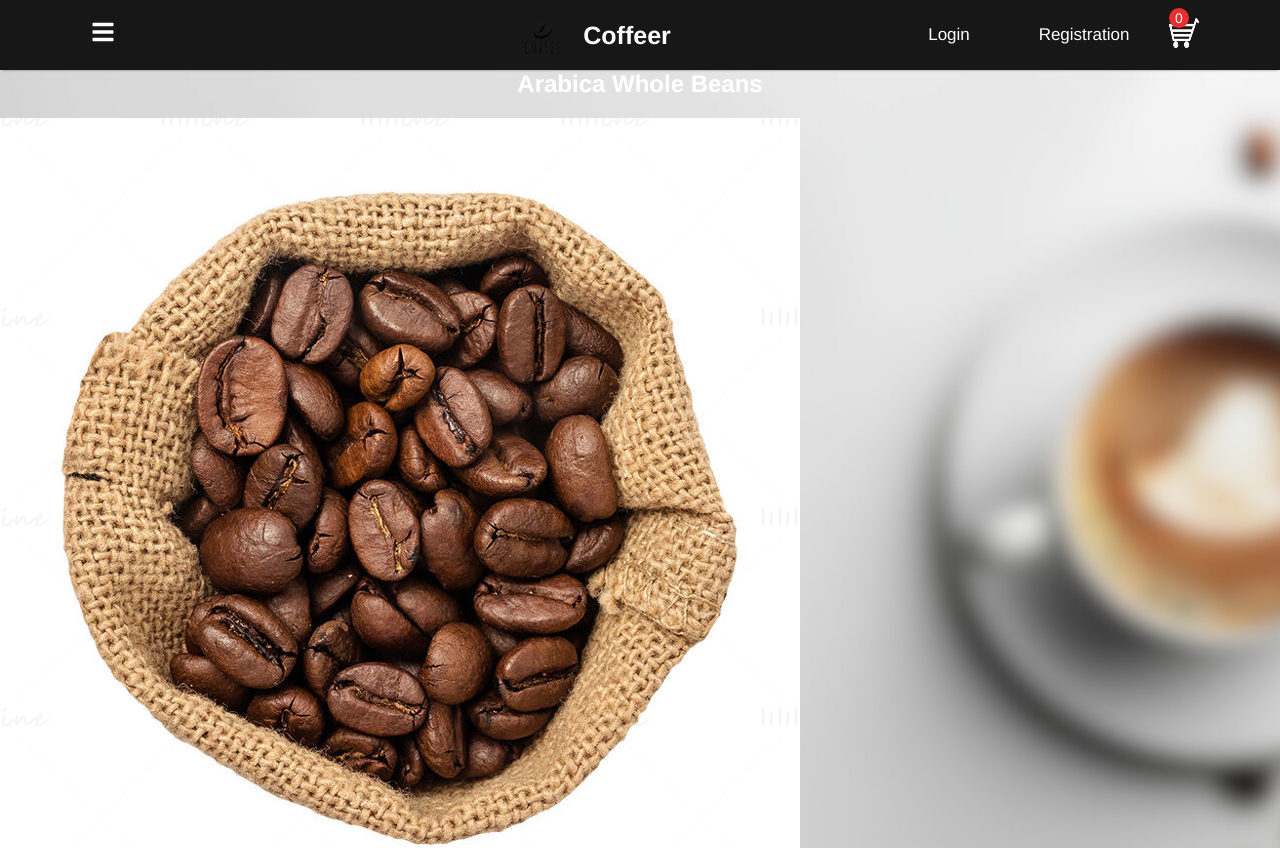
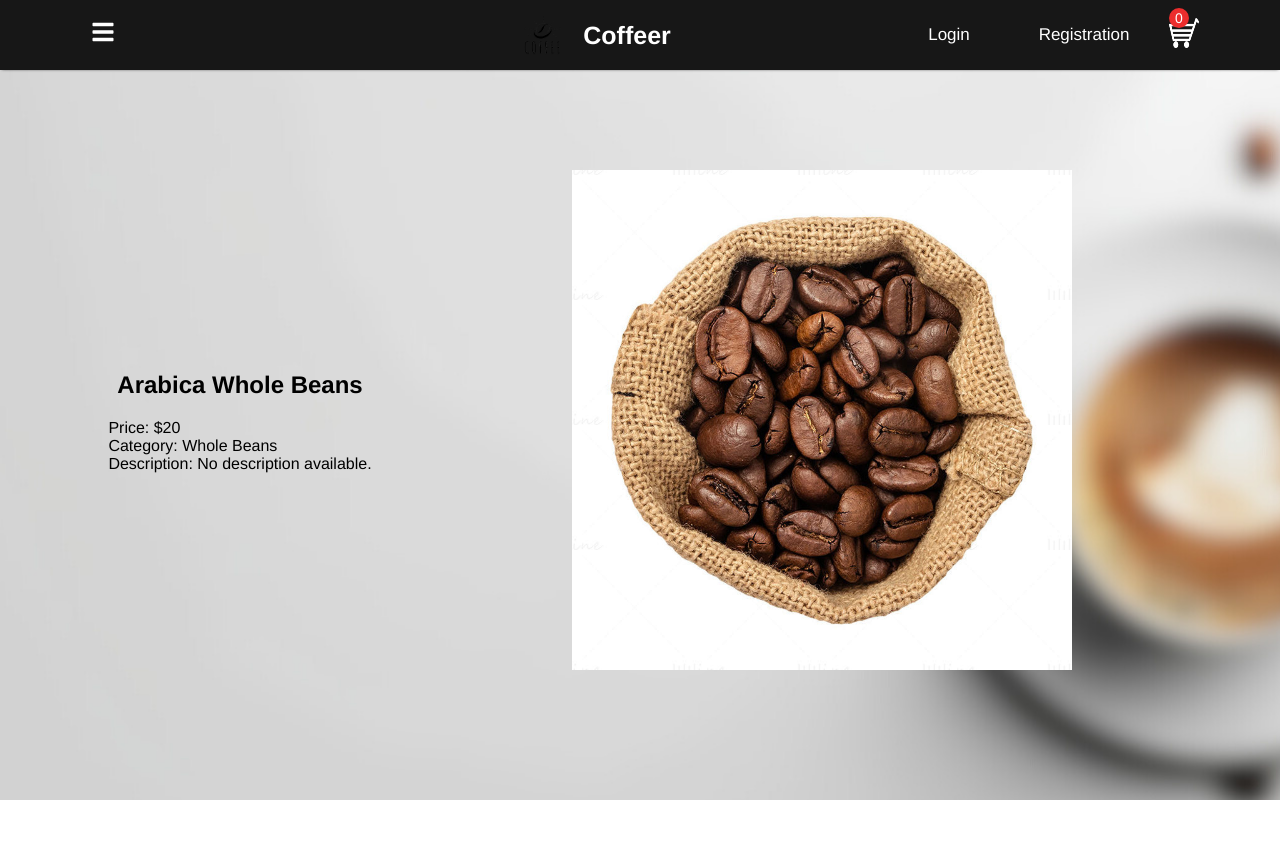
Before and after one commit to po133na/tech-store, a React (Create React App) app: page /categories/1 in a window 1280 px wide. Shown: the top 848 px of the page. After the commit the page ends 800 px from the top, so only its background shows below. Built offline with nearby package versions, Linux system fonts and the light colour scheme.

Commit message:
usestate x productdetails design

```diff
--- a/src/Components/Hero/Hero.css
+++ b/src/Components/Hero/Hero.css
@@ -60,3 +60,8 @@
     background: #9d7e5f;
     text-decoration: none;
 }
+
+.butts{
+    display: flex;
+    align-items: center;
+}
--- a/src/Components/Hero/Hero.jsx
+++ b/src/Components/Hero/Hero.jsx
@@ -1,8 +1,14 @@
-import React from 'react'
-import './Hero.css'
-import { Link } from 'react-router-dom'
+import React, { useState } from 'react';
+import './Hero.css';
+import { Link } from 'react-router-dom';
 
 const Hero = () => {
+    const [showDescription, setShowDescription] = useState(true);
+
+    const toggleDescription = () => {
+        setShowDescription(!showDescription);
+    };
+
     return (
         <div className='hero'>
             <div className="hero-left">
@@ -14,17 +20,28 @@ const Hero = () => {
                 </div>
                 <div className="hero-latest-btn">
                     <div>
+                        {showDescription && (
                             <p>
                                 It is a long established fact that a reader will be distracted by the readable content of a
                                 page when looking at its layout. The point of using Lorem Ipsum is that it has a more-or-less
                                 normal distribution of letters, as opposed to using 'Content here, content here', making it look
                                 like readable English. Many desktop publishing packages and web page editors now use Lorem Ipsum
                                 as their default model text, and a search for 'lorem ipsum' will uncover many web sites still in
-                        their infancy. Various versions have evolved over the years, sometimes by accide
+                                their infancy. Various versions have evolved over the years, sometimes by accident.
                             </p>
+                        )}
+                    </div>
+                    <div className='butts'>
+                    <div>
+                        <button onClick={toggleDescription} className="hero-latest-button">
+                            {showDescription ? ':(' : ':)'}
+                        </button>
                     </div>
                     <div>
-                  <Link to={'/products'}><button className="hero-latest-button">Shop Now</button></Link>
+                        <Link to={'/products'}>
+                            <button className="hero-latest-button">Shop Now</button>
+                        </Link>
+                    </div>
                     </div>
                 </div>
             </div>
@@ -32,7 +49,7 @@ const Hero = () => {
 
             </div>
         </div>
-  )
-}
+    );
+};
 
-export default Hero
+export default Hero;
--- a/src/Pages/Delivery.jsx
+++ b/src/Pages/Delivery.jsx
@@ -1,8 +1,13 @@
 import React from 'react'
 
 export const Delivery = () => {
+  // const [deliveryOptions, showOptions] = useState(true)
+
   return (
-    <div>Delivery</div>
+    <div className='del-container'>
+      <h1> In order to get your purchases delivered,</h1>
+        <h2> follow the instructions: </h2>
+    </div>
   )
 }
 
--- /dev/null
+++ b/src/Pages/ProductDetails.css
@@ -0,0 +1,18 @@
+.body-container{
+    align-items: center;
+    justify-content:center;
+    display: flex;
+    gap: 100px;
+}
+
+
+.product-details h2{
+    color: black;
+    font-weight: 600;
+}
+
+.photo-item img{
+    width: 500px;
+    height: 500px;
+    margin: 100px;
+}
--- a/src/Pages/ProductDetails.jsx
+++ b/src/Pages/ProductDetails.jsx
@@ -1,24 +1,44 @@
-import React from 'react';
+import React, { useState, useEffect } from 'react';
 import { useParams } from 'react-router-dom';
 import products from '../models/products.model';
+import './ProductDetails.css'
+
 
 const ProductDetails = () => {
     const { productId } = useParams();
+    const [product, setProduct] = useState(null);
+    const [loading, setLoading] = useState(true);
+    useEffect(() => {
+        const fetchProduct = () => {
+            const foundProduct = products.find((product) => product.id === Number(productId));
+            setProduct(foundProduct);
+            setLoading(false);
+        };
+        fetchProduct();
+    }, [productId]);
 
-    const product = products.find((product) => product.id === Number(productId));
+    if (loading) {
+        return <div>Loading product details...</div>;
+    }
 
     if (!product) {
         return <div>Product is not found</div>;
     }
 
     return (
+        <>
+        <div className='body-container'>
             <div className="product-details">
                 <h2>{product.name}</h2>
-            <img src={product.image} alt={product.name} />
                 <p>Price: {product.price}</p>
                 <p>Category: {product.category}</p>
                 <p>Description: {product.description || 'No description available.'}</p>
             </div>
+            <div className="photo-item">
+                <img src={product.image} alt={product.name} />
+            </div>
+         </div>
+         </>
     );
 };
 
```
Lines whose indentation alone changed are shown as unchanged.
